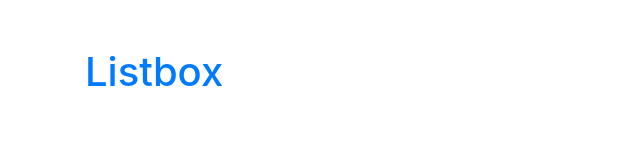
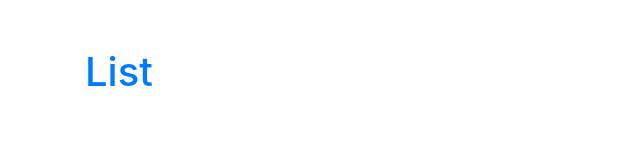
Before and after one commit to 19h47/19h47-listbox, a website: page docs/index.html in a window 1280 px wide. Shown: the top 148 px of the page, without its empty margins (0-640 px from the left). Drawn offline with nearby package versions, Linux system fonts and the light colour scheme.

Commit message:
:pencil: Docs

```diff
--- a/docs/index.html
+++ b/docs/index.html
@@ -27,7 +27,7 @@
 			<div class="col-12">
 				<h1 class="my-5">
 					<a href="https://github.com/19h47/19h47-list">
-						Listbox
+						List
 					</a>
 				</h1>
 			</div>
```
Also changed, not shown: index.html (+1 -1 lines).
